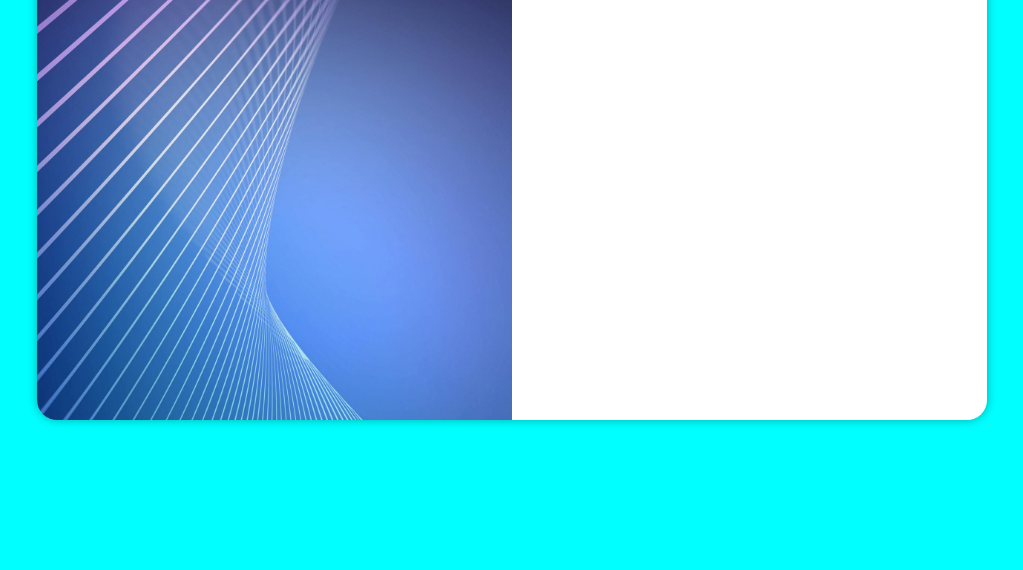
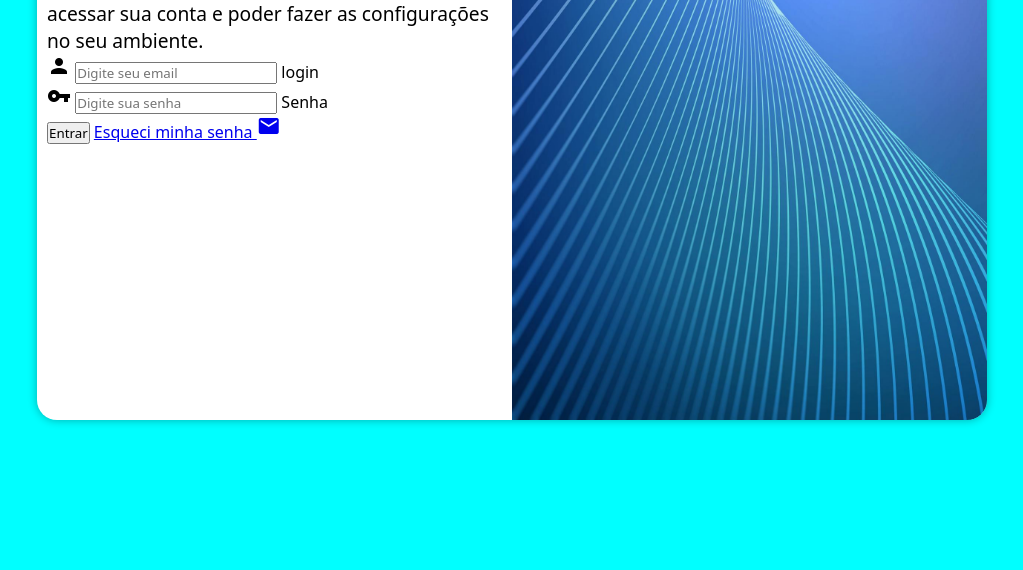
Before and after one commit to edilsonsilvacass/projeto-login, a plain HTML site: page index.html in a window 1280 px wide. Shown: the part 230-800 px from the top of the page, without its empty margins (128-1151 px from the left). Drawn offline with Linux system fonts and the light colour scheme.

Commit message:
adicionei o formulario

```diff
--- a/estilos/media-query.css
+++ b/estilos/media-query.css
@@ -12,7 +12,7 @@
     }
 
     section#login > div#imagem {
-        float: left;
+        float: right;
         width: 30%;
         height: 100%;
     }
@@ -36,13 +36,19 @@
     }
 
     section#login > div#imagem {
-        float: left;
+        float: right;
         width: 50%;
         height: 100%;
     }
 
-    section#formulario {
-        float: right;
+    section#login > div#formulario {
+        float: left;
         width: 50%;
     }
+
+    div#formulario > p {
+        font-size: 1.2em;
+    }
+
+
 }
--- a/estilos/style.css
+++ b/estilos/style.css
@@ -32,7 +32,7 @@ section#login {
     border-radius: 20px;
     box-shadow: 0 0 10px rgba(0, 0, 0, 0.322);
 
-    transition: width 3s, height 3s;
+    transition: width.3s, height.3s;
     transition-timing-function: ease;
 
 }
@@ -40,11 +40,23 @@ section#login > div#imagem {
     display: block;
     background: aqua url(../imagens/pexels-sean-whang-25006-804269\ \(1\).jpg) no-repeat;
     background-size: cover;
+    background-position: left bottom;
 
     height: 200px;
 }
 
-section#formulario {
+section#login > div#formulario {
     display: block;
     padding: 10px;
 }
+
+ div#formulario > h1 {
+    text-align: center;
+    margin-bottom: 10px;
+ }
+
+div#formulario > p {
+
+    font-size: 0.8em;
+
+}
--- a/index.html
+++ b/index.html
@@ -3,7 +3,8 @@
 <head>
     <meta charset="UTF-8">
     <meta name="viewport" content="width=device-width, initial-scale=1.0">
-    <title>Login</title>
+    <title>Login</title><link href="https://fonts.googleapis.com/icon?family=Material+Icons" rel="stylesheet">
+    <link href="https://fonts.googleapis.com/icon?family=Material+Icons" rel="stylesheet">
     <link rel="stylesheet" href="estilos/style.css">
     <link rel="stylesheet" href="estilos/media-query.css">
 </head>
@@ -13,10 +14,25 @@
             <div id="imagem">
 
             </div>
-            <div id="fomulario">
+            <div id="formulario">
                 <h1>Login</h1>
                 <p>Seja bem-vindo(a) novamente. Faça login para acessar sua conta e poder fazer as configurações no seu ambiente.</p>
-                <form action="login.php" method="post">
+                <form action="login.php" method="post" autocomplete="on">
+                    <div class="campo">
+                        <i class="material-icons">person</i>
+                        <input type="email" name="login" id="login" placeholder="Digite seu email" autocomplete="email" required maxlength="40">
+                        <label for="login">login</label>
+
+                    </div>
+                    <div class="campo">
+                        <i class="material-icons">vpn_key</i>
+                        <input type="password" name="senha" id="senha" placeholder="Digite sua senha" autocomplete="current-password" required  minlength="20" maxlength="40">
+                        <label for="senha">Senha</label>
+                    </div>
+                    <input type="submit" value="Entrar" id="entrar">
+                    <a href="esqueci.html">
+                        Esqueci minha senha <i class="material-icons">mail</i>
+                    </a>
 
                 </form>
             </div>
```
